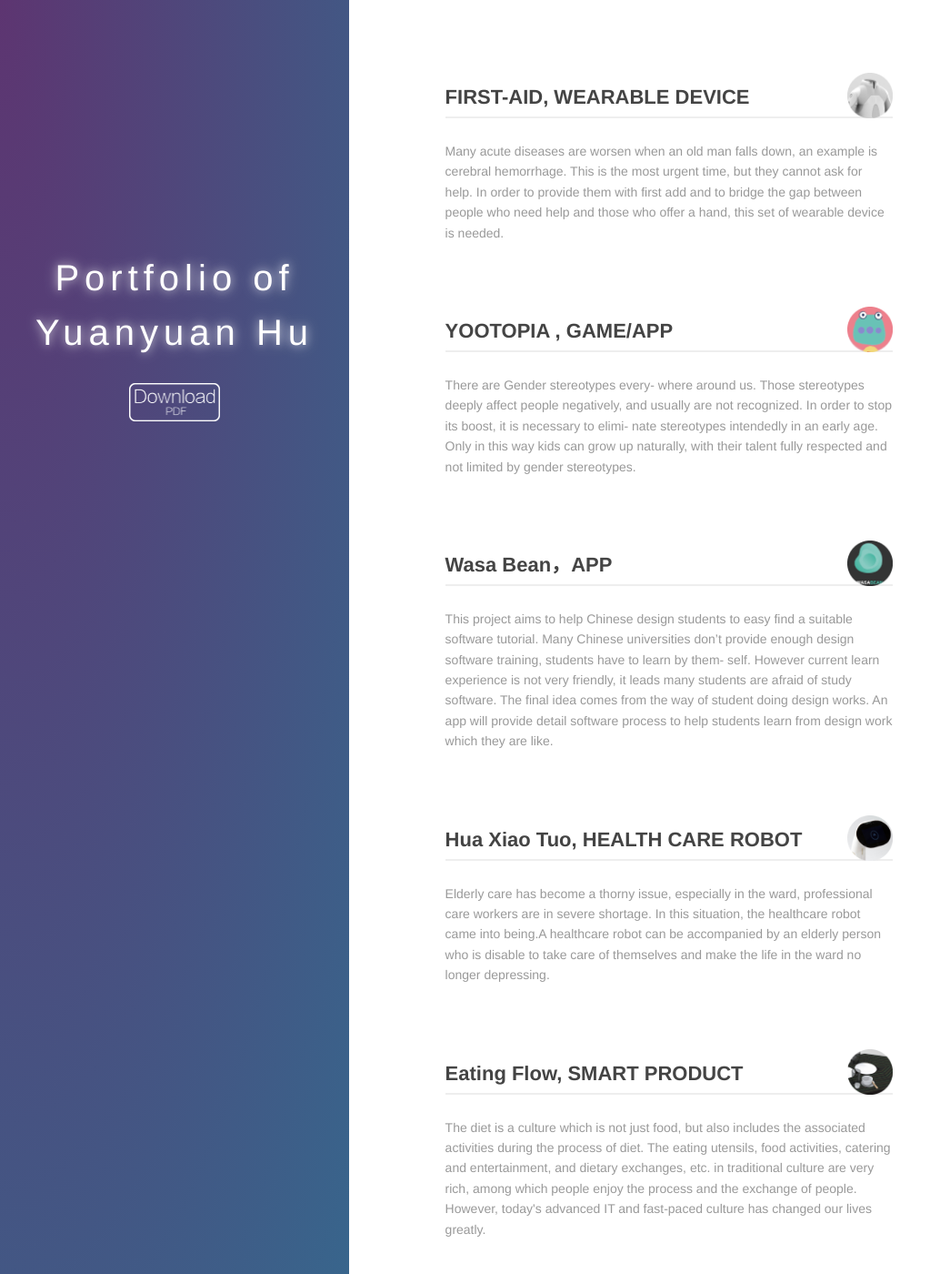
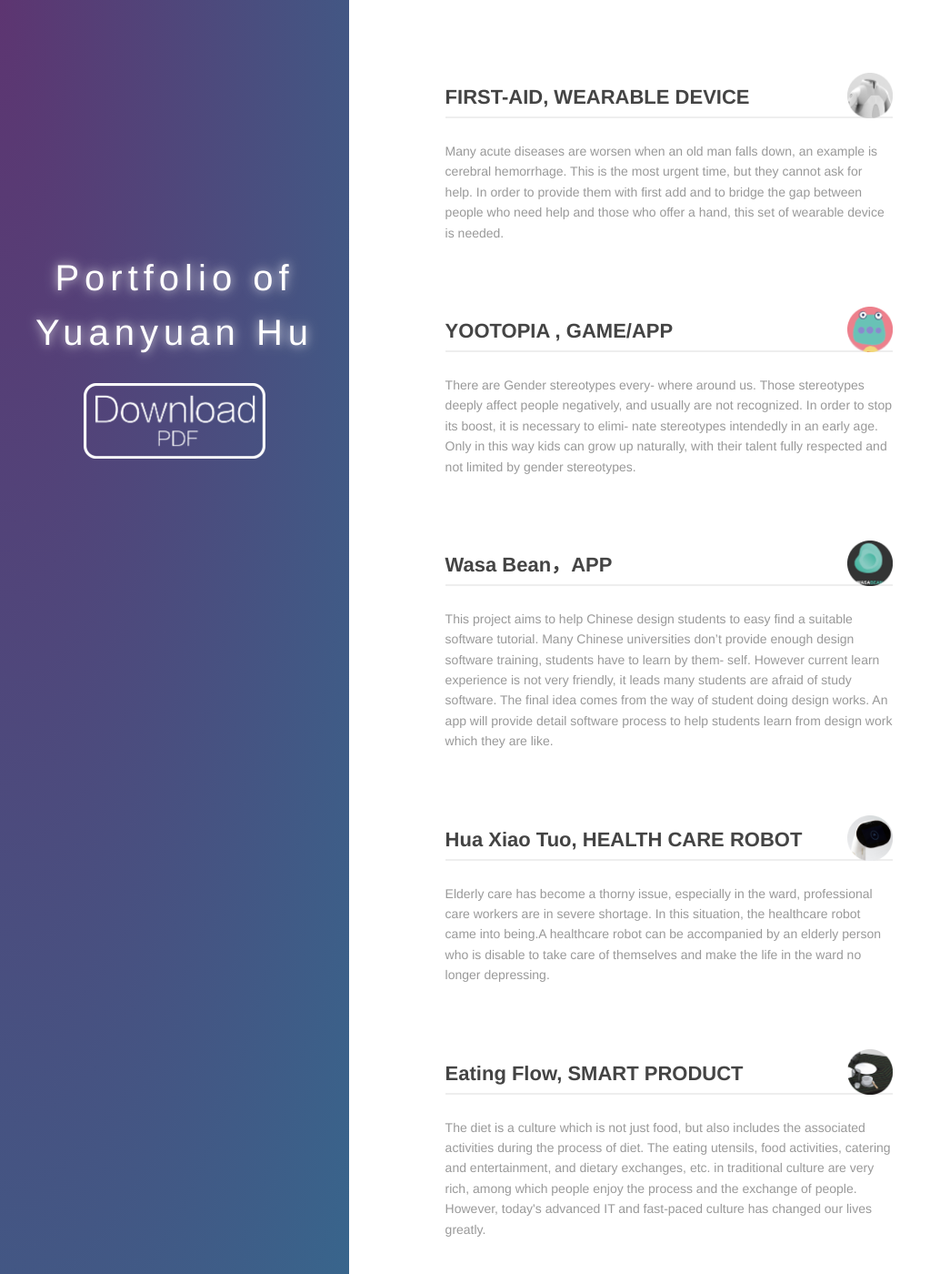
Before and after one commit to yuanyuanhu96/Potfolio-Archive, a Jekyll site: the page built from index.md, in a window 1280 px wide and 1400 px high. Shown: the whole window at 91% size, without its empty margins (0-1045 px from the left). Built offline with Jekyll 4.4.1, drawn with Linux system fonts in a browser that asks for light colours.

Commit message:
Update index.md

```diff
--- a/index.md
+++ b/index.md
@@ -12,7 +12,7 @@
   }
    .pdf-icon{
    width: 100px;
-   height: 100px;
+   height: 200px;
    border:0px solid #ccc;
    box-sizing: border-box;
   }
@@ -26,7 +26,7 @@
         <h1>Portfolio of</h1>
         <h1>Yuanyuan Hu</h1>
         <div class="pdf-icon">
-          <a href="http://HuYuanyuan96.github.io/Supplementary/Portfolio of Yuanyuan Hu.pdf" target="_blank"><img src="/images/Download-PDF.png" alt="" width="100"/></a>
+          <a href="http://HuYuanyuan96.github.io/Supplementary/Portfolio of Yuanyuan Hu.pdf" target="_blank"><img src="/images/Download-PDF.png" alt="" width="200"/></a>
         </div>
        </div>
       <div id="particles-js"></div>
```
